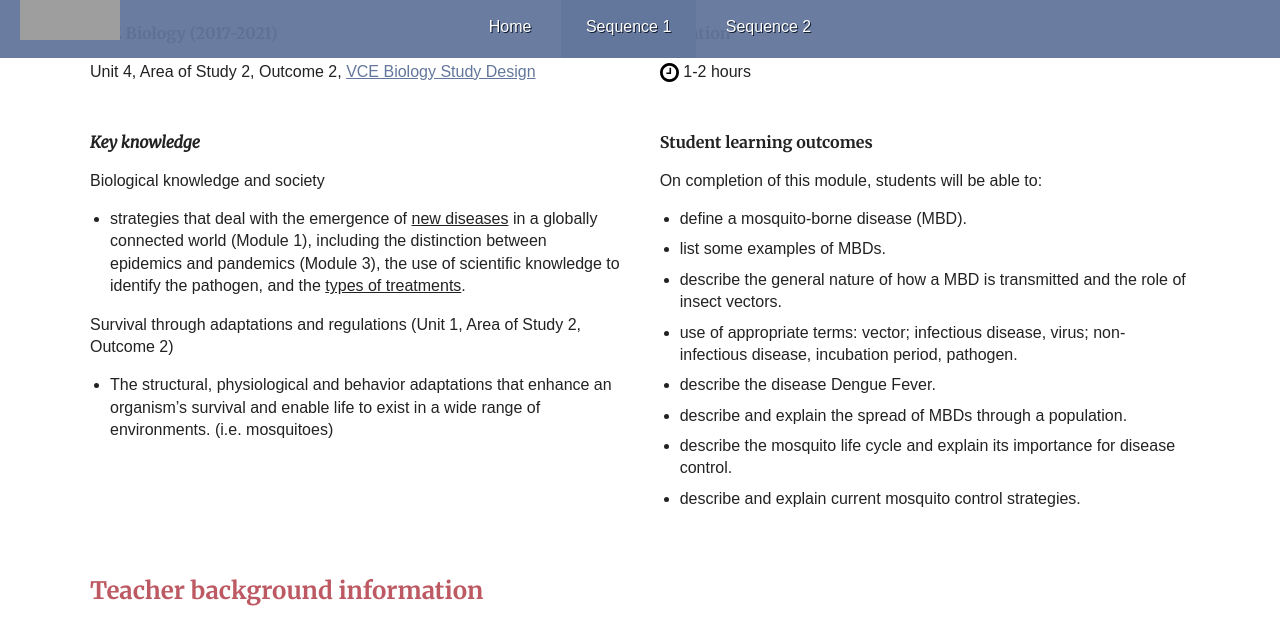
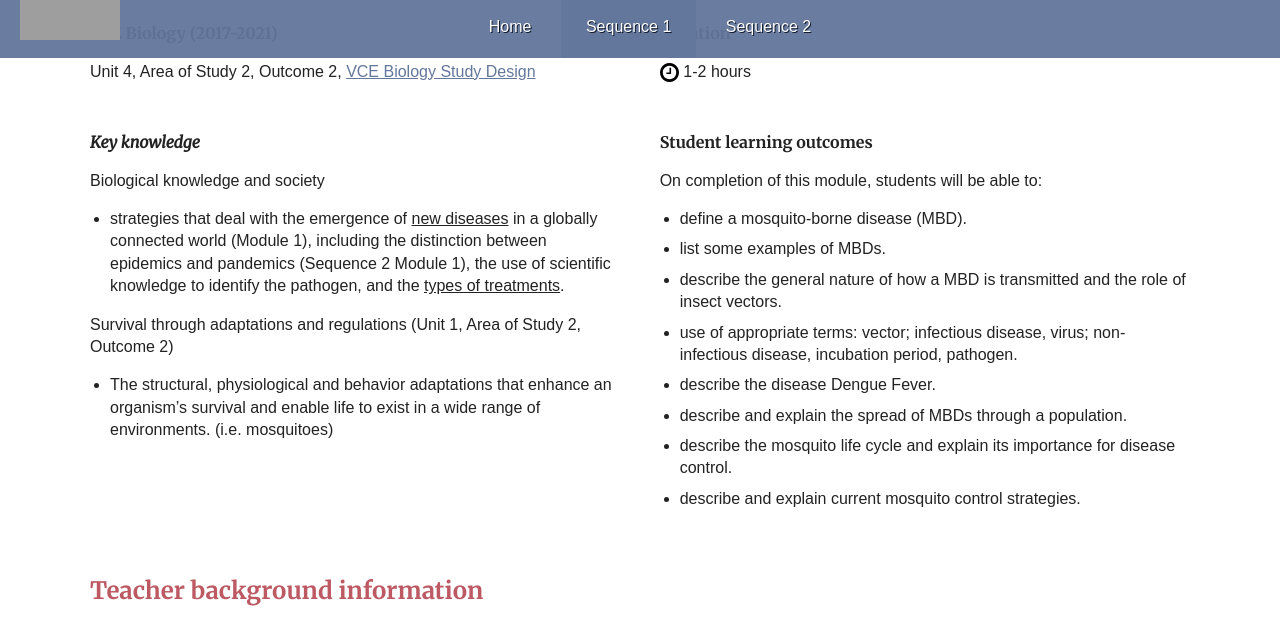
Before and after one commit to contemporaryVCEbiology/bio-knowledge-and-society, a Jekyll site: the page built from sequence-one/index.html, in a window 1280 px wide and 1400 px high, scrolled down 852 px, cut to the strip 50-674 px from the top of the window. Built offline with Jekyll 4.4.1, drawn with Linux system fonts in a browser that asks for light colours; some of the changed text lies outside the part shown.

Commit message:
Mary edits 2

```diff
--- a/sequence-one/index.html
+++ b/sequence-one/index.html
@@ -23,7 +23,7 @@
             <h5>Key knowledge</h5>
             <p>Biological knowledge and society</p>
             <ul>
-                <li>strategies that deal with the emergence of <span style="text-decoration: underline;">new diseases</span> in a globally connected world (Module 1), including the distinction between epidemics and pandemics (Module 3), the use of scientific knowledge to identify the pathogen, and the <span style="text-decoration: underline;">types of treatments</span>.</li>
+                <li>strategies that deal with the emergence of <span style="text-decoration: underline;">new diseases</span> in a globally connected world (Module 1), including the distinction between epidemics and pandemics (Sequence 2 Module 1), the use of scientific knowledge to identify the pathogen, and the <span style="text-decoration: underline;">types of treatments</span>.</li>
             </ul>
             <p>Survival through adaptations and regulations (Unit 1, Area of Study 2, Outcome 2)</p>
             <ul>
@@ -51,7 +51,7 @@
     <div class="col-2max module-info">
         <div>
             <h4>Module description</h4>
-            <p>To look at strategies that deal with the emergence of new diseases (Module 3), students will need background knowledge of these diseases and their current treatments. Additionally, understanding the biology of the mosquito is essential for understanding the transmission of MBDs. The biology of the mosquito could be used for teaching key knowledge from VCE Biology Unit 1.</p>
+            <p>To look at strategies that deal with the emergence of new diseases (Sequence 2 Module 1), students will need background knowledge of these diseases and their current treatments. Additionally, understanding the biology of the mosquito is essential for understanding the transmission of MBDs. The biology of the mosquito could be used for teaching key knowledge from VCE Biology Unit 1.</p>
         </div>
         <div>
             <figure class="vid-wrapper">
--- a/sequence-one/module2.html
+++ b/sequence-one/module2.html
@@ -25,7 +25,7 @@
             <ul>
                 <li>techniques that apply DNA knowledge (specifically gene cloning, genetic screening and DNA profiling) including social and ethical implications of their use (Module 2).</li>
                 <li>the distinction between genetically modified and transgenic organisms, their use in agriculture to increase crop productivity and to provide resistance to insect predation and/or disease, and the biological, social and ethical implications that are raised by their use.</li>
-                <li>strategies that deal with the emergence of new diseases in a globally connected world (Module 1 and 2), including the distinction between epidemics and pandemics (Module 3), the use of scientific knowledge to identify the pathogen, and the types of treatments (Module 1 and 2).</li>
+                <li>strategies that deal with the emergence of new diseases in a globally connected world (Module 1 and 2), including the distinction between epidemics and pandemics (Sequence 2 Module 1), the use of scientific knowledge to identify the pathogen, and the types of treatments (Module 1 and 2).</li>
             </ul>
             <p>Changes in the genetic makeup of a population (Unit 4, Area of Study 1, Outcome 1)</p>
             <ul>
--- a/sequence-two/index.html
+++ b/sequence-two/index.html
@@ -18,7 +18,7 @@
     <h3>Summary</h3>
     <div class="col-2max module-info">
         <div>
-            <h4>VCE Key Knowledge Biology Study Design (2017-2021)</h4>
+            <h4>VCE Biology Study Design (2017-2021)</h4>
             <p>Unit 4, Area of Study 2, Outcome 2, <a class="new-tab-warning" href="http://www.vcaa.vic.edu.au/Documents/vce/biology/BiologySD-2016.pdf" target="_blank">VCE Biology Study Design</a></p>
             <h5>Key knowledge:</h5>
             <p>Biological knowledge and society</p>
```
